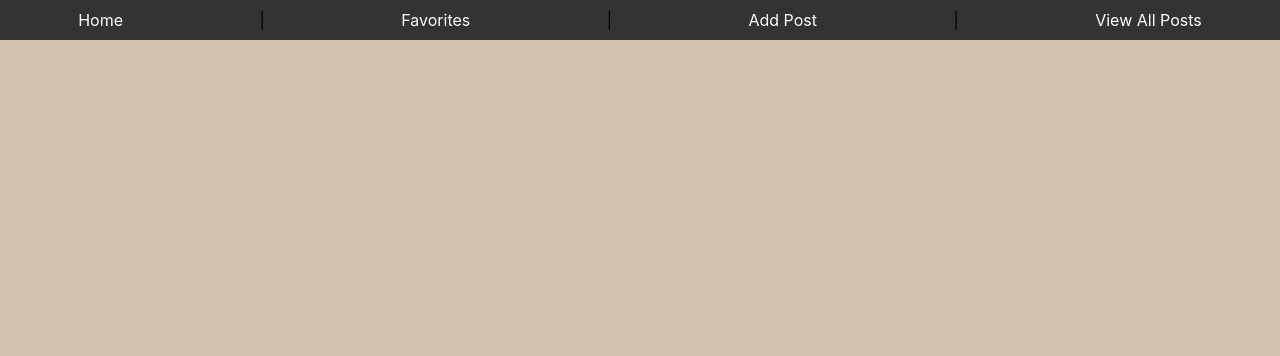
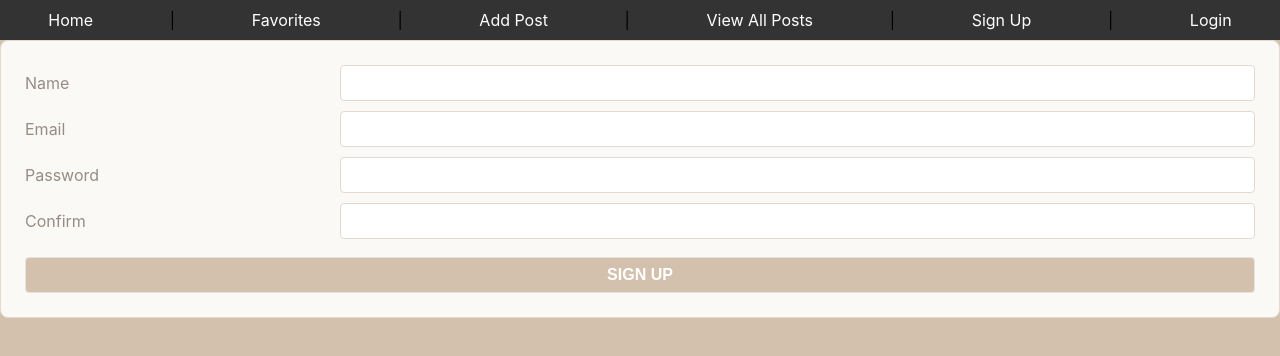
Before and after one commit to juancruza46/InstaProjects, a React (Create React App) app: page /signup in a window 1280 px wide. Shown: the top 356 px of the page. Built offline with nearby package versions, Linux system fonts and the light colour scheme.

Commit message:
this allows sigup functionality and registers with mongodb, (still has to fix login)

```diff
--- a/package.json
+++ b/package.json
@@ -6,6 +6,7 @@
     "@testing-library/jest-dom": "^5.17.0",
     "@testing-library/react": "^13.4.0",
     "@testing-library/user-event": "^13.5.0",
+    "bcrypt": "^5.1.1",
     "dotenv": "^16.4.4",
     "express": "^4.18.2",
     "mongoose": "^8.1.2",
--- /dev/null
+++ b/src/components/LoginForm/LoginForm.jsx
@@ -0,0 +1,49 @@
+// LoginForm.jsx
+import React, { useState } from 'react';
+
+const LoginForm = ({ onLogin }) => {
+  const [formData, setFormData] = useState({
+    email: '',
+    password: '',
+  });
+
+  const [error, setError] = useState('');
+
+  const handleChange = (evt) => {
+    setFormData({
+      ...formData,
+      [evt.target.name]: evt.target.value,
+    });
+    setError('');
+  };
+
+  const handleSubmit = async (evt) => {
+    evt.preventDefault();
+
+    try {
+      await onLogin(formData.email, formData.password);
+    } catch (error) {
+      console.error('Error during login:', error);
+      setError('Invalid email or password. Please try again.');
+    }
+  };
+
+  return (
+    <div>
+      <div className="form-container">
+        <form autoComplete="off" onSubmit={handleSubmit}>
+          <label>Email</label>
+          <input type="email" name="email" value={formData.email} onChange={handleChange} required />
+          <label>Password</label>
+          <input type="password" name="password" value={formData.password} onChange={handleChange} required />
+          <button type="submit">
+            LOGIN
+          </button>
+        </form>
+      </div>
+      <p className="error-message">&nbsp;{error}</p>
+    </div>
+  );
+};
+
+export default LoginForm;
--- a/src/components/NavBar/NavBar.jsx
+++ b/src/components/NavBar/NavBar.jsx
@@ -3,30 +3,30 @@ import React from 'react';
 import { Link } from 'react-router-dom';
 import './NavBar.css'; // Import your CSS file
 
-const NavBar = ({ onLinkClick }) => {
-  const handleLinkClick = (route) => {
-    if (onLinkClick) {
-      onLinkClick(route);
-    }
-  };
-
+const NavBar = ({ user, onLogout }) => {
   return (
     <nav className="navbar">
-      <Link to="/home" onClick={() => handleLinkClick('/home')}>
-        Home
-      </Link>
+      <Link to="/home">Home</Link>
       <span className="divider"> | </span>
-      <Link to="/favorites" onClick={() => handleLinkClick('/favorites')}>
-        Favorites
-      </Link>
+      <Link to="/favorites">Favorites</Link>
       <span className="divider"> | </span>
-      <Link to="/add-post" onClick={() => handleLinkClick('/add-post')}>
-        Add Post
-      </Link>
+      <Link to="/add-post">Add Post</Link>
       <span className="divider"> | </span>
-      <Link to="/view-all-posts" onClick={() => handleLinkClick('/view-all-posts')}>
-        View All Posts
-      </Link>
+      <Link to="/view-all-posts">View All Posts</Link>
+      <span className="divider"> | </span>
+      {user ? (
+        <>
+          <span>Welcome, {user.name}!</span>
+          <span className="divider"> | </span>
+          <button onClick={onLogout}>Sign Out</button>
+        </>
+      ) : (
+        <>
+          <Link to="/signup">Sign Up</Link>
+          <span className="divider"> | </span>
+          <Link to="/login">Login</Link>
+        </>
+      )}
     </nav>
   );
 };
--- a/src/components/SignUpForm/SignUpForm.jsx
+++ b/src/components/SignUpForm/SignUpForm.jsx
@@ -1,6 +1,9 @@
+// SignUpForm.jsx
 import React, { useState } from 'react';
+import { useNavigate } from 'react-router-dom';
 
-const SignUpForm = () => {
+const SignUpForm = ({ onSignUp }) => {
+  const navigate = useNavigate();
   const [formData, setFormData] = useState({
     name: '',
     email: '',
@@ -18,21 +21,21 @@ const SignUpForm = () => {
     setError('');
   };
 
-  const handleSubmit = (evt) => {
+  const handleSubmit = async (evt) => {
     evt.preventDefault();
 
     if (formData.password !== formData.confirm) {
       setError('Passwords do not match');
     } else {
-      // Add logic to handle signup (e.g., API call)
-      // Reset the form after successful signup
-      setFormData({
-        name: '',
-        email: '',
-        password: '',
-        confirm: '',
-      });
-      setError('');
+      try {
+        // Call the onSignUp function passed from AuthPage
+        await onSignUp(formData);
+        // Redirect to login page after successful signup
+        navigate('/auth/login');
+      } catch (error) {
+        console.error('Error during signup:', error);
+        setError('Error during signup. Please try again.');
+      }
     }
   };
 
--- a/src/pages/App/App.jsx
+++ b/src/pages/App/App.jsx
@@ -1,7 +1,8 @@
-import React, { useState } from 'react';
+// App.jsx
+import React, { useState, useEffect } from 'react';
 import { Routes, Route, Navigate, useNavigate } from 'react-router-dom';
-import './App.css';
-import AuthPage from '../AuthPage/AuthPage';
+import SignUpForm from '../../components/SignUpForm/SignUpForm';
+import LoginForm from '../../components/LoginForm/LoginForm'; // Import the LoginForm component
 import HomePage from '../HomePage/HomePage';
 import FavoritesPage from '../FavoritesPage/FavoritesPage';
 import AddPostPage from '../AddPostPage/AddPostPage';
@@ -9,8 +10,14 @@ import ViewAllPostsPage from '../ViewAllPostsPage/ViewAllPostsPage';
 import NavBar from '../../components/NavBar/NavBar';
 
 const App = () => {
-  const [user, setUser] = useState({});
+  const [user, setUser] = useState(null);
   const navigate = useNavigate();
+
+  useEffect(() => {
+    if (user) {
+      navigate('/home');
+    }
+  }, [user, navigate]);
 
   const handleAddPost = async (newPost) => {
     try {
@@ -24,7 +31,6 @@ const App = () => {
 
       if (response.ok) {
         console.log('Post added successfully!');
-
         navigate('/view-all-posts');
       } else {
         console.error('Error adding post:', response.statusText);
@@ -34,20 +40,83 @@ const App = () => {
     }
   };
 
+  const handleLogin = async (email, password) => {
+    try {
+      const response = await fetch('/api/login', {
+        method: 'POST',
+        headers: {
+          'Content-Type': 'application/x-www-form-urlencoded',
+        },
+        body: new URLSearchParams({
+          email,
+          password,
+        }),
+      });
+
+      if (response.ok) {
+        const userData = await response.json();
+        setUser(userData);
+
+        if (window.location.pathname !== '/home') {
+          navigate('/home');
+        }
+      } else {
+        const errorData = await response.json();
+        console.error('Login failed:', errorData.message || 'Unknown error');
+      }
+    } catch (error) {
+      console.error('Error during login:', error);
+    }
+  };
+
+  const handleLogout = () => {
+    setUser(null);
+    navigate('/');
+  };
+
+  const handleSignUp = async (formData) => {
+    try {
+      const response = await fetch('/api/signup', {
+        method: 'POST',
+        headers: {
+          'Content-Type': 'application/json',
+        },
+        body: JSON.stringify(formData),
+      });
+
+      if (response.ok) {
+        console.log('Signup successful');
+        handleLogin(formData.email, formData.password); // Automatically log in after successful signup
+      } else {
+        console.error('Error during signup:', response.statusText);
+      }
+    } catch (error) {
+      console.error('Error during signup:', error);
+    }
+  };
 
   return (
     <div className="App">
-      <NavBar />
+      <NavBar user={user} onLogout={handleLogout} />
       <Routes>
-        <Route path="/home" element={user ? <HomePage /> : <Navigate to="/auth" />} />
-        <Route path="/auth" element={<AuthPage setUser={setUser} />} />
-        {user ? (
-          <>
-            <Route path="/favorites" element={<FavoritesPage />} />
-            <Route path="/add-post" element={<AddPostPage onAddPost={handleAddPost} />} />
-            <Route path="/view-all-posts" element={<ViewAllPostsPage />} />
-          </>
-        ) : null}
+        <Route path="/home" element={<HomePage />} />
+        <Route
+          path="/signup"
+          element={<SignUpForm onSignUp={handleSignUp} />}
+        />
+        <Route
+          path="/login"
+          element={<LoginForm onLogin={handleLogin} />}
+        />
+        <Route path="/favorites" element={<FavoritesPage />} />
+        <Route
+          path="/add-post"
+          element={<AddPostPage onAddPost={handleAddPost} />}
+        />
+        <Route
+          path="/view-all-posts"
+          element={<ViewAllPostsPage />}
+        />
       </Routes>
     </div>
   );
--- a/src/pages/AuthPage/AuthPage.jsx
+++ b/src/pages/AuthPage/AuthPage.jsx
@@ -1,11 +1,14 @@
-import SignUpForm from "../../components/SignUpForm/SignUpForm"
-export default function AuthPage(){
-    return (
-        <main>
-            <h1>AuthPage</h1>
-            <SignUpForm />
+// AuthPage.jsx
+import React from 'react';
+import SignUpForm from '../../components/SignUpForm/SignUpForm';
 
-        </main>
-    )
+const SignUpPage = ({ onSignUp }) => {
+  return (
+    <div>
+      <h1>Sign Up</h1>
+      <SignUpForm onSignUp={onSignUp} />
+    </div>
+  );
+};
 
-}
+export default SignUpPage;
```
Also changed, not shown: models/user.js (added, +21 -0 lines), routes/auth.js (added, +53 -0 lines), server.js (+12 -8 lines), 1 other file (tests, documents, lock files or other folders).
